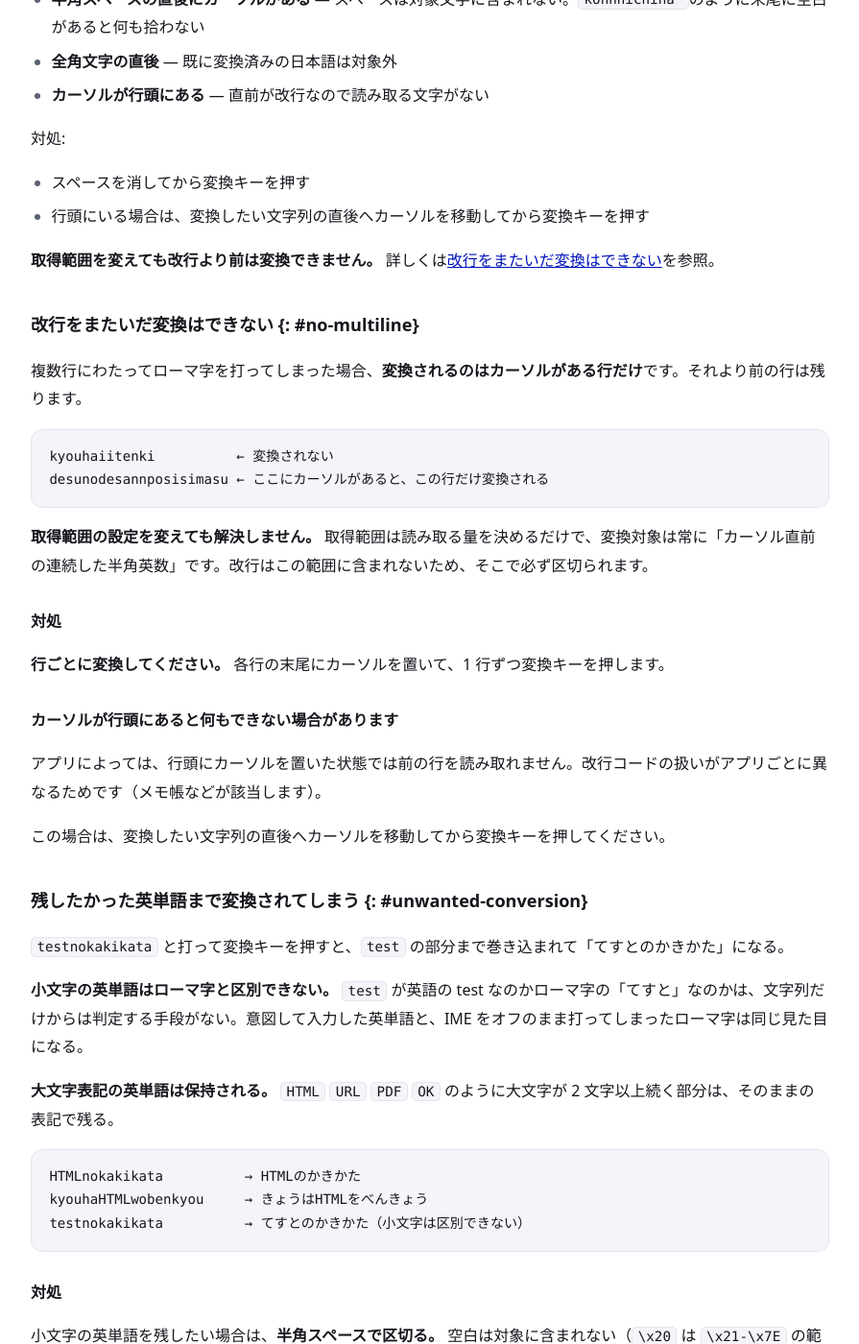
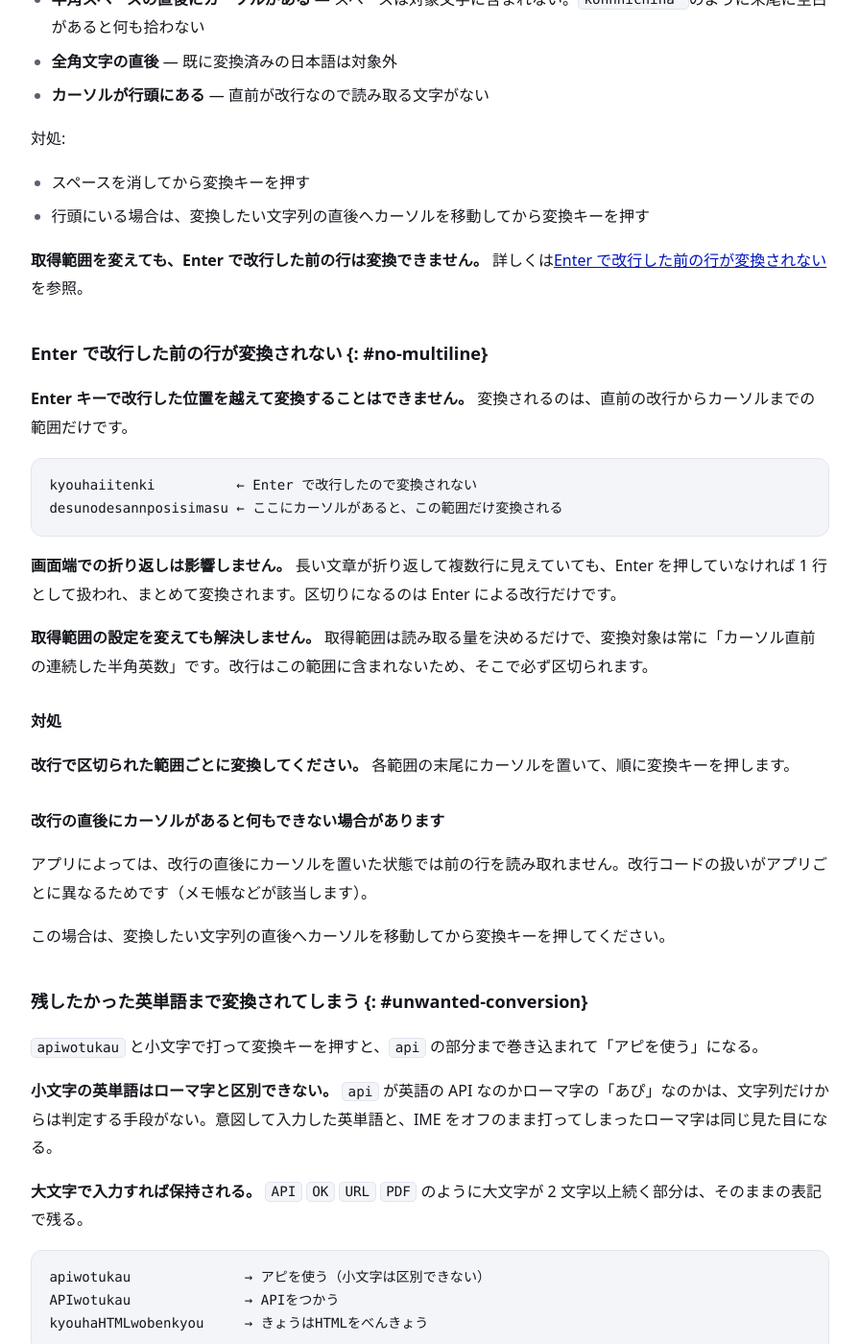
Before and after one commit to moappsupport/ro-maji_IME_Rescue, a Jekyll site: the page built from troubleshooting.md, in a window 1280 px wide and 1400 px high, scrolled down 3997 px. Shown: the whole window at 96% size, without its empty margins (192-1087 px from the left). Built offline with Jekyll 4.4.1, drawn with Linux system fonts in a browser that asks for light colours; some of the changed text lies outside the part shown.

````diff
--- a/troubleshooting.md
+++ b/troubleshooting.md
@@ -115,42 +115,46 @@ Shift+Left で選択した範囲が、対象の文字列と一致しなかった
 - スペースを消してから変換キーを押す
 - 行頭にいる場合は、変換したい文字列の直後へカーソルを移動してから変換キーを押す
 
-**取得範囲を変えても改行より前は変換できません。** 詳しくは[改行をまたいだ変換はできない](#no-multiline)を参照。
+**取得範囲を変えても、Enter で改行した前の行は変換できません。** 詳しくは[Enter で改行した前の行が変換されない](#no-multiline)を参照。
 
-### 改行をまたいだ変換はできない {: #no-multiline}
+### Enter で改行した前の行が変換されない {: #no-multiline}
 
-複数行にわたってローマ字を打ってしまった場合、**変換されるのはカーソルがある行だけ**です。それより前の行は残ります。
+**Enter キーで改行した位置を越えて変換することはできません。** 変換されるのは、直前の改行からカーソルまでの範囲だけです。
 
 ```
-kyouhaiitenki          ← 変換されない
-desunodesannposisimasu ← ここにカーソルがあると、この行だけ変換される
+kyouhaiitenki          ← Enter で改行したので変換されない
+desunodesannposisimasu ← ここにカーソルがあると、この範囲だけ変換される
 ```
+
+**画面端での折り返しは影響しません。** 長い文章が折り返して複数行に見えていても、Enter を押していなければ 1 行として扱われ、まとめて変換されます。区切りになるのは Enter による改行だけです。
 
 **取得範囲の設定を変えても解決しません。** 取得範囲は読み取る量を決めるだけで、変換対象は常に「カーソル直前の連続した半角英数」です。改行はこの範囲に含まれないため、そこで必ず区切られます。
 
 #### 対処
 
-**行ごとに変換してください。** 各行の末尾にカーソルを置いて、1 行ずつ変換キーを押します。
+**改行で区切られた範囲ごとに変換してください。** 各範囲の末尾にカーソルを置いて、順に変換キーを押します。
 
-#### カーソルが行頭にあると何もできない場合があります
+#### 改行の直後にカーソルがあると何もできない場合があります
 
-アプリによっては、行頭にカーソルを置いた状態では前の行を読み取れません。改行コードの扱いがアプリごとに異なるためです（メモ帳などが該当します）。
+アプリによっては、改行の直後にカーソルを置いた状態では前の行を読み取れません。改行コードの扱いがアプリごとに異なるためです（メモ帳などが該当します）。
 
 この場合は、変換したい文字列の直後へカーソルを移動してから変換キーを押してください。
 
 ### 残したかった英単語まで変換されてしまう {: #unwanted-conversion}
 
-`testnokakikata` と打って変換キーを押すと、`test` の部分まで巻き込まれて「てすとのかきかた」になる。
+`apiwotukau` と小文字で打って変換キーを押すと、`api` の部分まで巻き込まれて「アピを使う」になる。
 
-**小文字の英単語はローマ字と区別できない。** `test` が英語の test なのかローマ字の「てすと」なのかは、文字列だけからは判定する手段がない。意図して入力した英単語と、IME をオフのまま打ってしまったローマ字は同じ見た目になる。
+**小文字の英単語はローマ字と区別できない。** `api` が英語の API なのかローマ字の「あぴ」なのかは、文字列だけからは判定する手段がない。意図して入力した英単語と、IME をオフのまま打ってしまったローマ字は同じ見た目になる。
 
-**大文字表記の英単語は保持される。** `HTML` `URL` `PDF` `OK` のように大文字が 2 文字以上続く部分は、そのままの表記で残る。
+**大文字で入力すれば保持される。** `API` `OK` `URL` `PDF` のように大文字が 2 文字以上続く部分は、そのままの表記で残る。
 
 ```
-HTMLnokakikata          → HTMLのかきかた
+apiwotukau              → アピを使う（小文字は区別できない）
+APIwotukau              → APIをつかう
 kyouhaHTMLwobenkyou     → きょうはHTMLをべんきょう
-testnokakikata          → てすとのかきかた（小文字は区別できない）
 ```
+
+母音を含む略語ほど影響が大きい。`API` は「アピ」になって原形が失われるが、`CSS` のように母音を含まない語は「css」となり表記が崩れるだけで文字自体は残る。
 
 #### 対処
 
@@ -177,7 +181,7 @@ test nokakikata     → nokakikata だけが変換される
 
 | 入力 | 結果 | 理由 |
 |---|---|---|
-| `HTMLnokakikata` | `HTMLのかきかた` | 大文字が 2 文字以上続く |
+| `APIwotukau` | `APIをつかう` | 大文字が 2 文字以上続く |
 | `OKdesu` | `OKです` | 同上 |
 | `HTML` | `HTML` | 同上（変換されずそのまま残る） |
 | `Konnnichiha` | `こんにちは` | 大文字が 1 文字 |
@@ -274,7 +278,7 @@ Windows の UIPI（User Interface Privilege Isolation）により、権限の低
 以下は設定では解決できない。
 
 - **キーボードに変換キーが無い**（英語配列 / US・ANSI）。トリガーは変換キーのみで、本アプリ側に割り当てを変更する機能は無い。外部のキー割り当てツールで変換キーを送れるようにすれば動作する
-- **改行をまたいだ変換**。変換対象は常にカーソルがある行だけで、取得範囲を変えても前の行は拾えない（[詳細](#no-multiline)）
+- **Enter による改行をまたいだ変換**。取得範囲を変えても前の行は拾えない。画面端での折り返しは影響しない（[詳細](#no-multiline)）
 - 対象アプリが Ctrl+C・Shift+Home などの標準的なキー操作に対応していない
 - 対象アプリが管理者権限で動いている（本アプリも同じ権限で起動すれば動く）
 - パスワード欄など、内容を読み取れない入力欄
@@ -408,10 +412,10 @@ result: Success
     },
     {
       "@type": "Question",
-      "name": "改行をまたいだ変換はできない",
+      "name": "Enter で改行した前の行が変換されない",
       "acceptedAnswer": {
         "@type": "Answer",
-        "text": "複数行にわたってローマ字を打ってしまった場合、変換されるのはカーソルがある行だけです。それより前の行は残ります。"
+        "text": "Enter キーで改行した位置を越えて変換することはできません。 変換されるのは、直前の改行からカーソルまでの範囲だけです。"
       }
     },
     {
@@ -419,7 +423,7 @@ result: Success
       "name": "残したかった英単語まで変換されてしまう",
       "acceptedAnswer": {
         "@type": "Answer",
-        "text": "testnokakikata と打って変換キーを押すと、test の部分まで巻き込まれててすとのかきかたになる。"
+        "text": "apiwotukau と小文字で打って変換キーを押すと、api の部分まで巻き込まれてアピを使うになる。"
       }
     },
     {
````
Also changed, not shown: index.md (+12 -10 lines).
